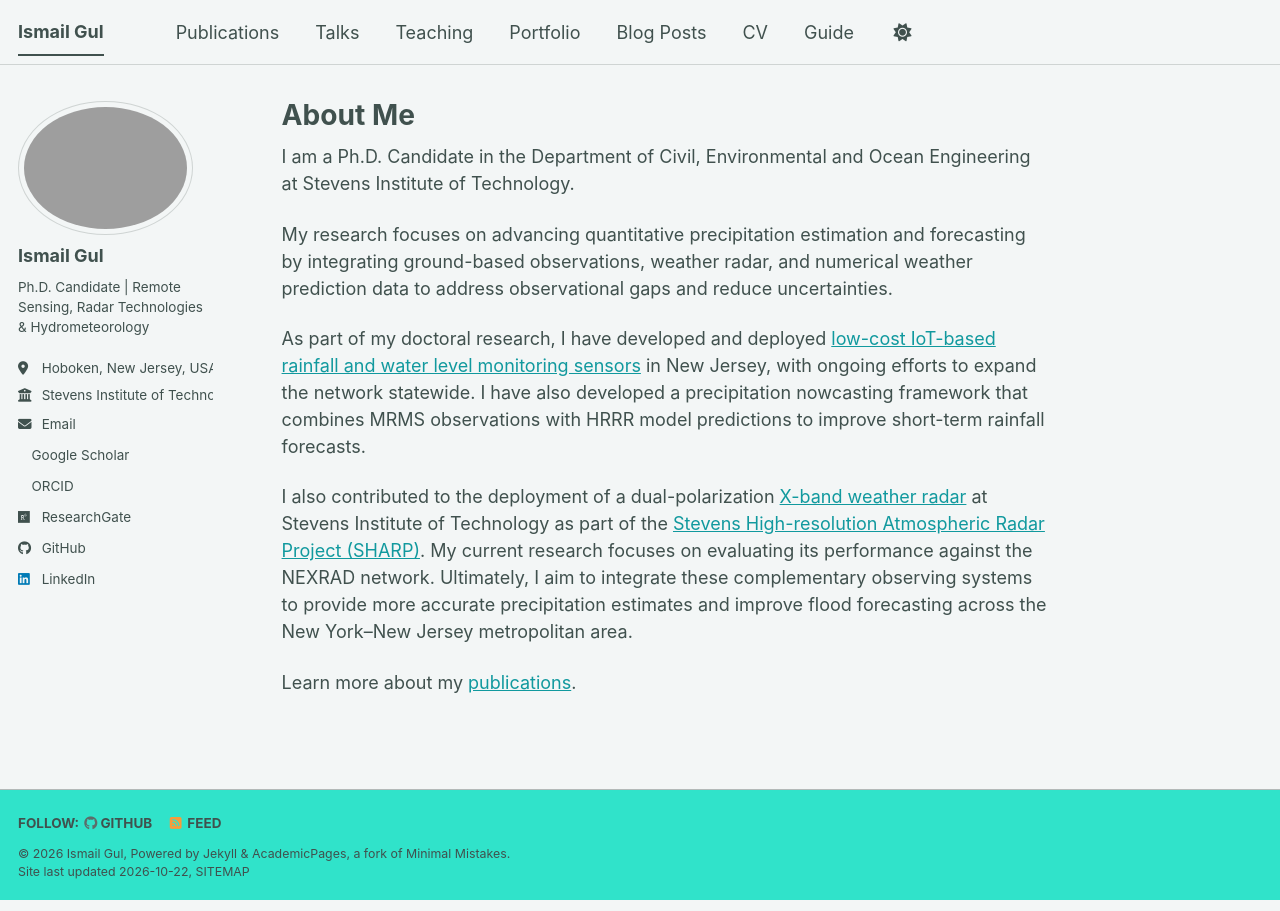
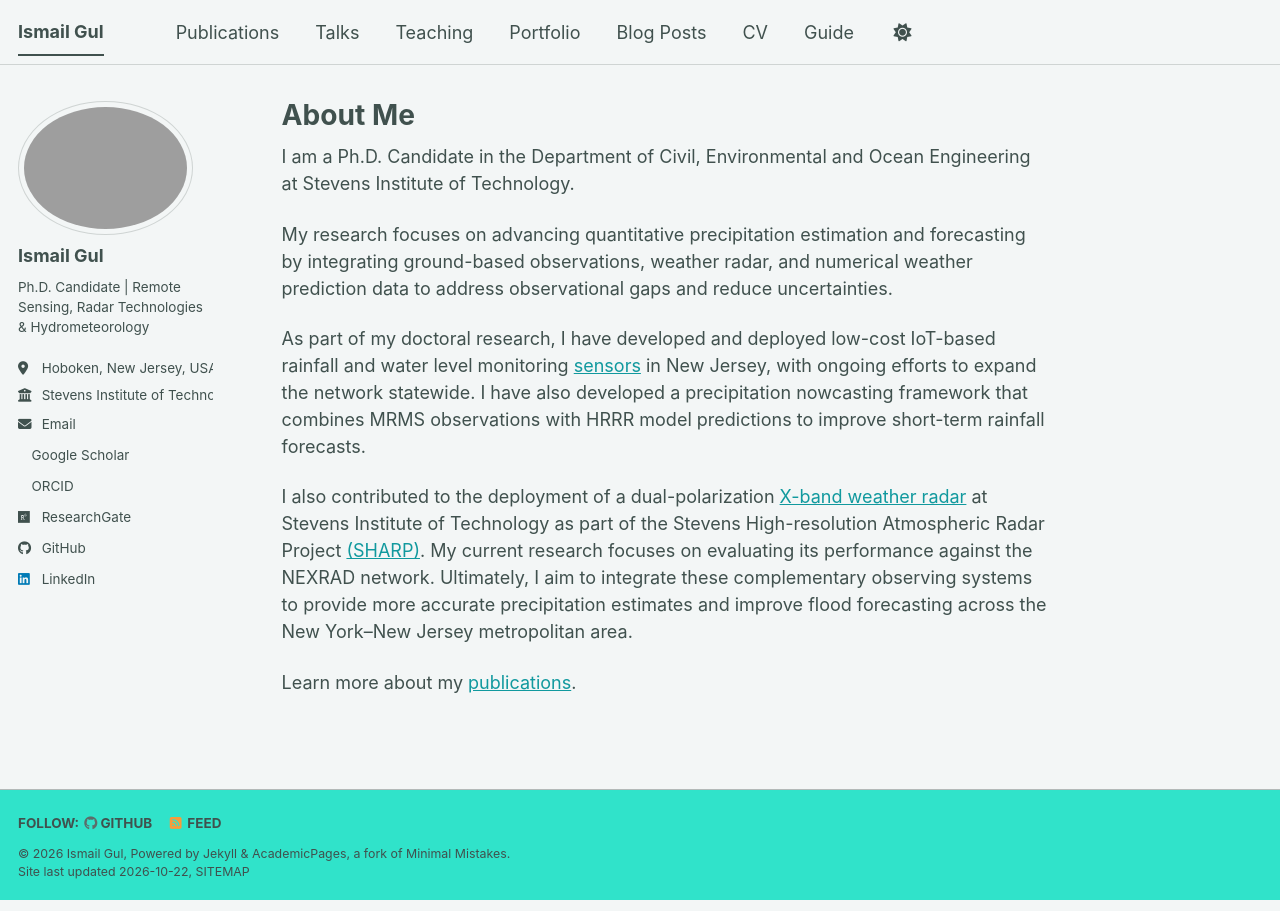
Before and after one commit to igul94/ismailgul.github.io, a Jekyll site: the page built from _pages/about.md, in a window 1280 px wide. Built offline with Jekyll 4.4.1, drawn with Linux system fonts in a browser that asks for light colours; a style sheet for code colours, icons or effects is not loaded.

```diff
--- a/_pages/about.md
+++ b/_pages/about.md
@@ -11,8 +11,8 @@ I am a Ph.D. Candidate in the Department of Civil, Environmental and Ocean Engin
 
 My research focuses on advancing quantitative precipitation estimation and forecasting by integrating ground-based observations, weather radar, and numerical weather prediction data to address observational gaps and reduce uncertainties.
 
-As part of my doctoral research, I have developed and deployed [low-cost IoT-based rainfall and water level monitoring sensors](https://web.stevens.edu/ismart/land_products/NJFloodNet.html) in New Jersey, with ongoing efforts to expand the network statewide. I have also developed a precipitation nowcasting framework that combines MRMS observations with HRRR model predictions to improve short-term rainfall forecasts.
+As part of my doctoral research, I have developed and deployed low-cost IoT-based rainfall and water level monitoring [sensors](https://web.stevens.edu/ismart/land_products/NJFloodNet.html) in New Jersey, with ongoing efforts to expand the network statewide. I have also developed a precipitation nowcasting framework that combines MRMS observations with HRRR model predictions to improve short-term rainfall forecasts.
 
-I also contributed to the deployment of a dual-polarization [X-band weather radar](https://www.stevens.edu/news/stevens-institute-of-technology-installs-advanced-x-band-weather-radar-to) at Stevens Institute of Technology as part of the [Stevens High-resolution Atmospheric Radar Project (SHARP)](https://web.stevens.edu/ismart/atmosphere_products/sharp.html). My current research focuses on evaluating its performance against the NEXRAD network. Ultimately, I aim to integrate these complementary observing systems to provide more accurate precipitation estimates and improve flood forecasting across the New York–New Jersey metropolitan area.
+I also contributed to the deployment of a dual-polarization [X-band weather radar](https://www.stevens.edu/news/stevens-institute-of-technology-installs-advanced-x-band-weather-radar-to) at Stevens Institute of Technology as part of the Stevens High-resolution Atmospheric Radar Project [(SHARP)](https://web.stevens.edu/ismart/atmosphere_products/sharp.html). My current research focuses on evaluating its performance against the NEXRAD network. Ultimately, I aim to integrate these complementary observing systems to provide more accurate precipitation estimates and improve flood forecasting across the New York–New Jersey metropolitan area.
 
 Learn more about my [publications](/publications/).
```
